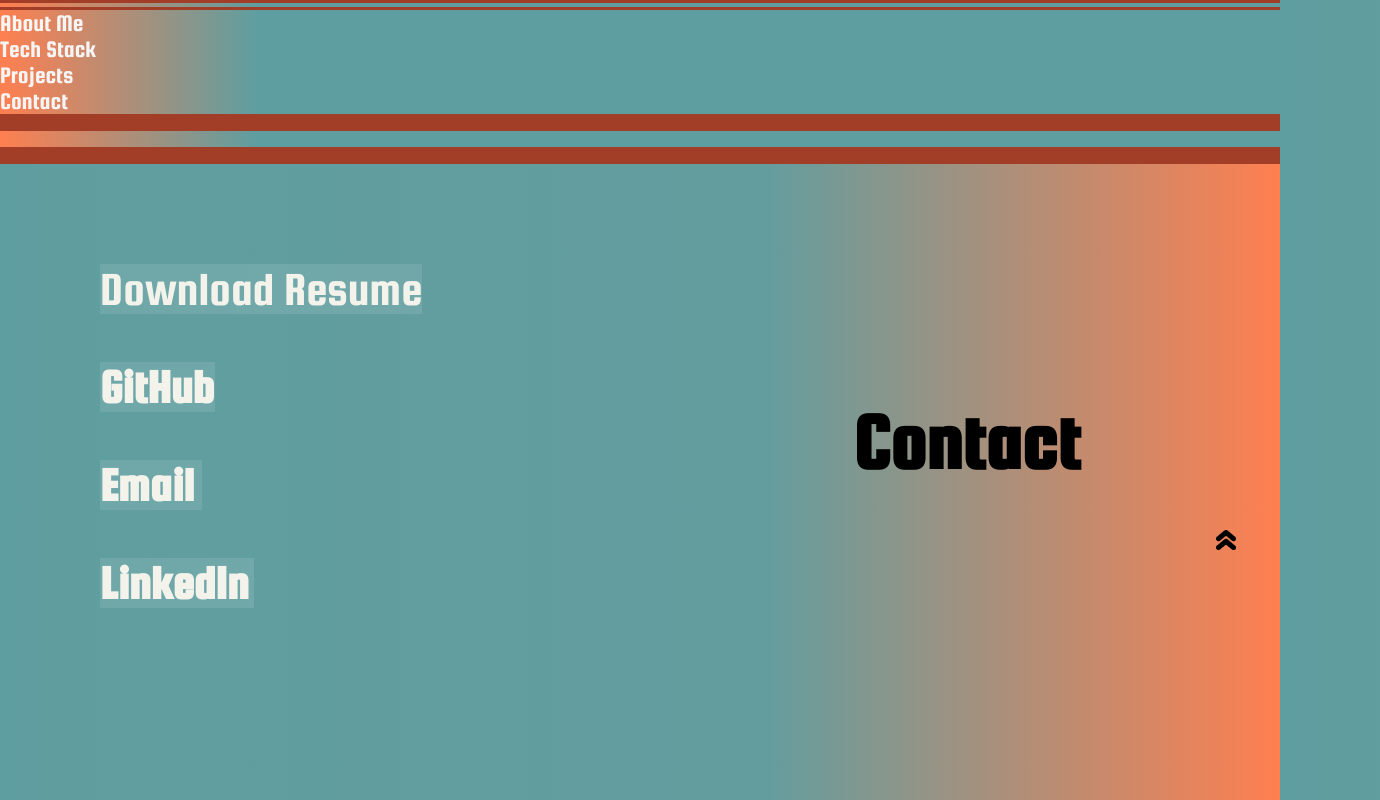
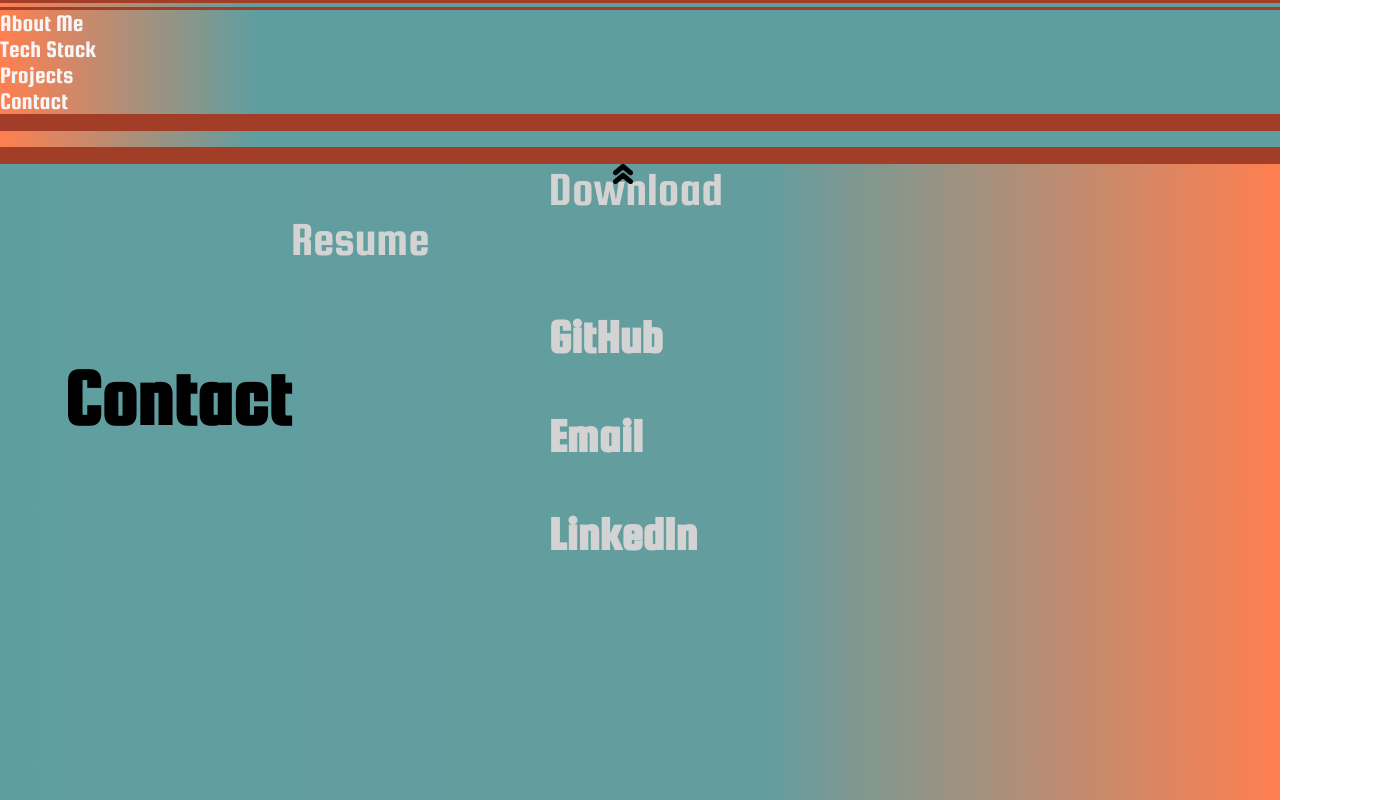
Before and after one commit to jumpybuns/portfolio-website, a React app: page /contact in a window 1280 px wide. Shown: the whole page, 1380 px wide, since content can reach past the window. Built offline with nearby package versions, Linux system fonts and the light colour scheme.

Commit message:
add backtotop arrow

```diff
--- a/src/components/contact/Contact.css
+++ b/src/components/contact/Contact.css
@@ -1,222 +1,40 @@
+.container1 {
+  height: 100%;
+  padding: 0;
+  margin: 0;
+  display: -webkit-box;
+  display: -moz-box;
+  display: -ms-flexbox;
+  display: -webkit-flex;
+  display: flex;
+}
+
 .button {
-  color: rgb(241, 241, 234);
-  transition: all 0.3s;
-  position: relative;
-  left: 100px;
-  top: 100px;
+  color: lightgray;
+  flex: none;
+  margin-left: 80%;
+  margin-top: 15%;
+  font-size: 3rem;
+  max-width: 100%;
   text-decoration: none;
+}
+
+h3 {
+  color: lightgray;
+  flex: none;
+  margin-left: 80%;
+  margin-top: 15%;
   font-size: 3rem;
-}
-.button span {
-  transition: all 0.3s;
-}
-.button::before {
-  content: '';
-  position: absolute;
-  bottom: 0;
-  left: 0;
-  width: 100%;
-  height: 100%;
-  z-index: 1;
-  opacity: 0;
-  transition: all 0.3s;
-  border-top-width: 1px;
-  border-bottom-width: 1px;
-  border-top-style: solid;
-  border-bottom-style: solid;
-  border-top-color: rgba(255, 255, 255, 0.5);
-  border-bottom-color: rgba(255, 255, 255, 0.5);
-  transform: scale(0.1, 1);
-}
-.button:hover span {
-  letter-spacing: 2px;
-}
-.button:hover::before {
-  opacity: 1;
-  transform: scale(1, 1);
-}
-.button::after {
-  content: '';
-  position: absolute;
-  bottom: 0;
-  left: 0;
-  width: 100%;
-  height: 100%;
-  z-index: 1;
-  transition: all 0.3s;
-  background-color: rgba(255, 255, 255, 0.1);
-}
-.button:hover::after {
-  opacity: 0;
-  transform: scale(0.1, 1);
-}
-.github {
-  color: rgb(241, 241, 234);
-  transition: all 0.3s;
-  position: relative;
-  left: 100px;
-  top: 100px;
-  text-decoration: none;
-  font-size: 3rem;
-}
-.github span {
-  transition: all 0.3s;
-}
-.github::before {
-  content: '';
-  position: absolute;
-  bottom: 0;
-  left: 0;
-  width: 9%;
-  height: 100%;
-  z-index: 1;
-  opacity: 0;
-  transition: all 0.3s;
-  border-top-width: 1px;
-  border-bottom-width: 1px;
-  border-top-style: solid;
-  border-bottom-style: solid;
-  border-top-color: rgba(255, 255, 255, 0.5);
-  border-bottom-color: rgba(255, 255, 255, 0.5);
-  transform: scale(0.1, 1);
-}
-.github:hover span {
-  letter-spacing: 2px;
-}
-.github:hover::before {
-  opacity: 1;
-  transform: scale(1, 1);
-}
-.github::after {
-  content: '';
-  position: absolute;
-  bottom: 0;
-  left: 0;
-  width: 9%;
-  height: 100%;
-  z-index: 1;
-  transition: all 0.3s;
-  background-color: rgba(255, 255, 255, 0.1);
-}
-.github:hover::after {
-  opacity: 0;
-  transform: scale(0.1, 1);
-}
-.email {
-  color: rgb(241, 241, 234);
-  transition: all 0.3s;
-  position: relative;
-  left: 100px;
-  top: 100px;
-  text-decoration: none;
-  font-size: 3rem;
-}
-.email span {
-  transition: all 0.3s;
-}
-.email::before {
-  content: '';
-  position: absolute;
-  bottom: 0;
-  left: 0;
-  width: 8%;
-  height: 100%;
-  z-index: 1;
-  opacity: 0;
-  transition: all 0.3s;
-  border-top-width: 1px;
-  border-bottom-width: 1px;
-  border-top-style: solid;
-  border-bottom-style: solid;
-  border-top-color: rgba(255, 255, 255, 0.5);
-  border-bottom-color: rgba(255, 255, 255, 0.5);
-  transform: scale(0.1, 1);
-}
-.email:hover span {
-  letter-spacing: 2px;
-}
-.email:hover::before {
-  opacity: 1;
-  transform: scale(1, 1);
-}
-.email::after {
-  content: '';
-  position: absolute;
-  bottom: 0;
-  left: 0;
-  width: 8%;
-  height: 100%;
-  z-index: 1;
-  transition: all 0.3s;
-  background-color: rgba(255, 255, 255, 0.1);
-}
-.email:hover::after {
-  opacity: 0;
-  transform: scale(0.1, 1);
-}
-.linkedin {
-  color: rgb(241, 241, 234);
-  transition: all 0.3s;
-  position: relative;
-  left: 100px;
-  top: 100px;
-  text-decoration: none;
-  font-size: 3rem;
-}
-.linkedin span {
-  transition: all 0.3s;
-}
-.linkedin::before {
-  content: '';
-  position: absolute;
-  bottom: 0;
-  left: 0;
-  width: 12%;
-  height: 100%;
-  z-index: 1;
-  opacity: 0;
-  transition: all 0.3s;
-  border-top-width: 1px;
-  border-bottom-width: 1px;
-  border-top-style: solid;
-  border-bottom-style: solid;
-  border-top-color: rgba(255, 255, 255, 0.5);
-  border-bottom-color: rgba(255, 255, 255, 0.5);
-  transform: scale(0.1, 1);
-}
-.linkedin:hover span {
-  letter-spacing: 2px;
-}
-.linkedin:hover::before {
-  opacity: 1;
-  transform: scale(1, 1);
-}
-.linkedin::after {
-  content: '';
-  position: absolute;
-  bottom: 0;
-  left: 0;
-  width: 12%;
-  height: 100%;
-  z-index: 1;
-  transition: all 0.3s;
-  background-color: rgba(255, 255, 255, 0.1);
-}
-.linkedin:hover::after {
-  opacity: 0;
-  transform: scale(0.1, 1);
+  width: 80%;
 }
 
 .contact {
   font-size: 5rem;
-  position: absolute;
-  right: 200px;
-  top: 400px;
+  flex: none;
+  margin-left: 5%;
+  margin-top: 15%;
 }
 
 .arrow {
-  display: flex;
   flex: none;
-  margin-top: -2%;
-  margin-left: 95%;
 }
--- a/src/components/contact/Contact.jsx
+++ b/src/components/contact/Contact.jsx
@@ -12,8 +12,9 @@ export const Contact = () => {
     <>
       <div id="top">
         <Header />
+        <div className={styles.container1}>
+          <h1 className={styles.contact}>Contact</h1>
           <div id="contact">
-          <h1 className={styles.contact}>Contact</h1>
             <a
               className={styles.button}
               href={resume}
@@ -36,7 +37,9 @@ export const Contact = () => {
               <h3 className={styles.email}>Email</h3>
             </Link>
             <Link
-            to={{ pathname: 'https://www.linkedin.com/in/ethanpiercepresents' }}
+              to={{
+                pathname: 'https://www.linkedin.com/in/ethanpiercepresents',
+              }}
               target="_blank"
               style={{ textDecoration: 'none' }}
             >
@@ -49,6 +52,7 @@ export const Contact = () => {
             </HashLink>
           </div>
         </div>
+      </div>
     </>
   );
 };
```
Lines whose indentation alone changed are shown as unchanged.
